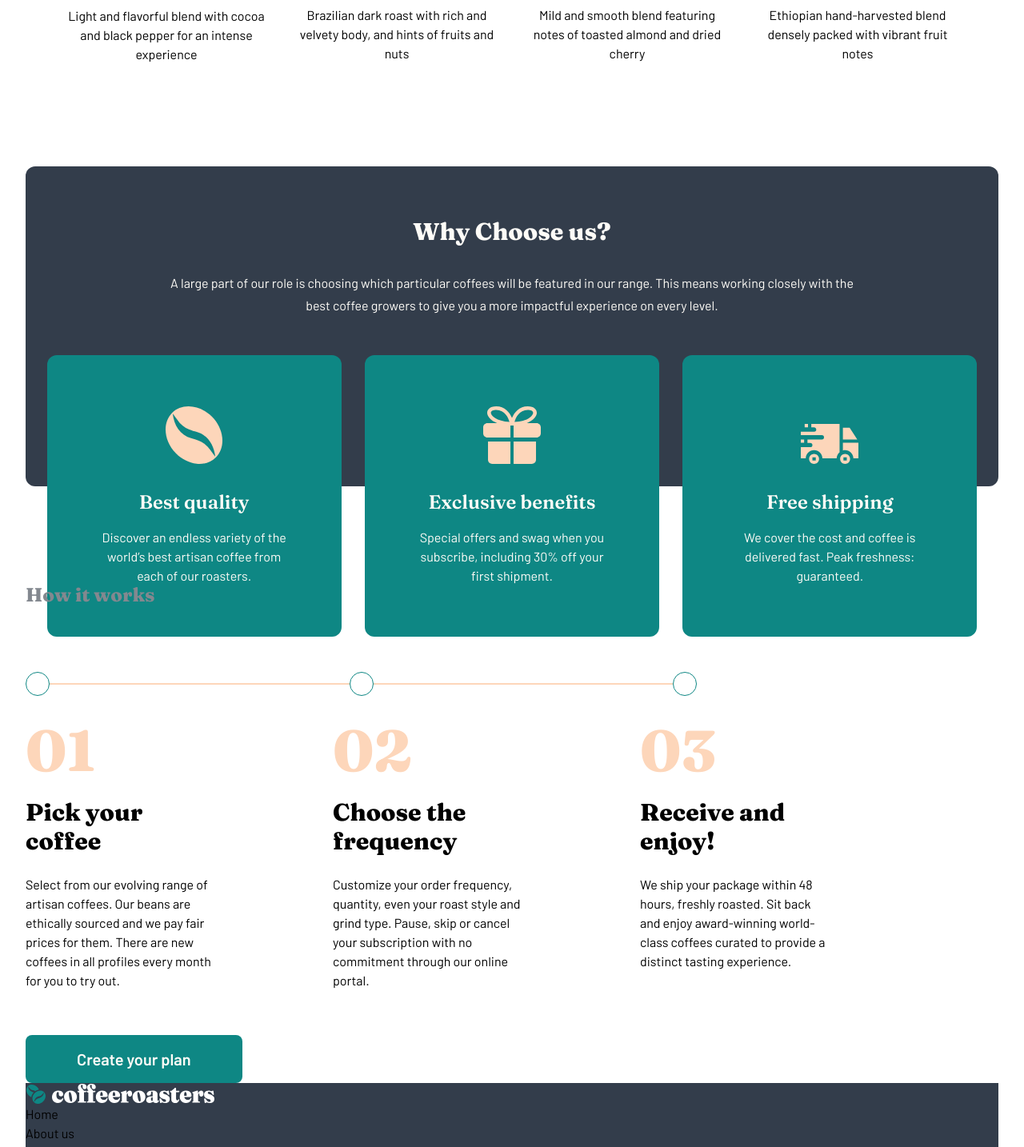
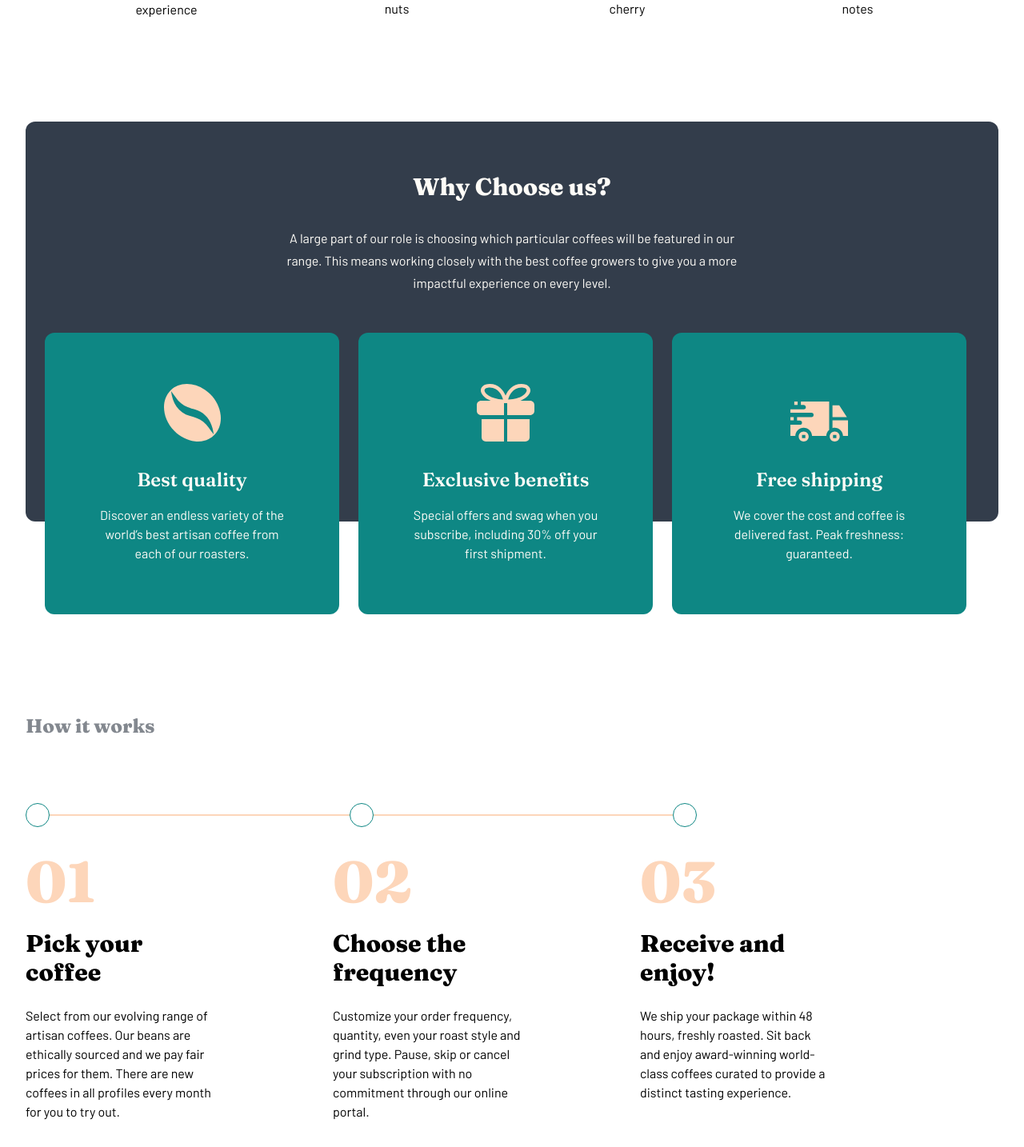
Before and after one commit to Mokalbari/coffee-roaster, a React (Vite) app: page / in a window 1280 px wide. Shown: the part 1348-2782 px from the top of the page at 80% size. Built offline with nearby package versions, Linux system fonts and the light colour scheme.

Commit message:
add responsive design on home page

```diff
--- a/src/components/ChooseUs.tsx
+++ b/src/components/ChooseUs.tsx
@@ -5,16 +5,16 @@ import { chooseUsTextContent } from "../lib/mappingArray"
 const ChooseUs = () => {
   return (
     <Container>
-      <section className="max-h-svh rounded-xl bg-neutral-black px-6 pt-16 text-center text-neutral-white sm:max-h-[50vh] sm:pb-16">
+      <section className="relative mb-[600px] min-h-[1000px] rounded-xl bg-neutral-black px-6 pt-16 text-center text-neutral-white sm:mb-96 sm:max-h-[50vh] sm:min-h-[500px] sm:pb-16 lg:mb-60">
         <h2 className="mb-4 font-serif text-2xl font-extrabold sm:mb-8 sm:text-3xl">
           Why Choose us?
         </h2>
-        <p className="mx-auto mb-8 leading-7 sm:mb-12 sm:max-w-[75%]">
+        <p className="mx-auto mb-8 leading-7 sm:mb-12 sm:w-1/2">
           A large part of our role is choosing which particular coffees will be
           featured in our range. This means working closely with the best coffee
           growers to give you a more impactful experience on every level.
         </p>
-        <div className="flex flex-col gap-6 lg:flex-row">
+        <div className="absolute flex flex-col gap-6 lg:flex-row">
           {chooseUsTextContent.map(item => (
             <ChooseUsCard
               key={item.id}
--- a/src/components/FooterNavigation.tsx
+++ b/src/components/FooterNavigation.tsx
@@ -4,11 +4,11 @@ import Container from "./Container"
 const FooterNavigation = () => {
   return (
     <Container>
-      <footer className="bg-neutral-black">
+      <footer className="mb-8 flex flex-col items-center bg-neutral-black text-center font-bold uppercase text-neutral-grey lg:flex-row">
         <svg
           width="237"
           height="27"
-          className="footer-navigation__logo"
+          className="mb-14 mt-14 sm:mb-8 lg:mx-20 lg:my-0"
           xmlns="http://www.w3.org/2000/svg"
         >
           <title>Coffee Roasters</title>
@@ -23,19 +23,19 @@ const FooterNavigation = () => {
             />
           </g>
         </svg>
-        <menu className="footer-navigation__menu">
+        <menu className="flex flex-col gap-6 sm:flex-row">
           {navBarLinks.map(item => (
-            <li className="footer-navigation__list-item" key={item.id}>
+            <li className="" key={item.id}>
               {item.link}
             </li>
           ))}
         </menu>
-        <div className="footer-navigation__social-container">
+        <div className="group my-14 flex gap-6 lg:my-8 lg:ml-auto lg:mr-20">
           <svg
             xmlns="http://www.w3.org/2000/svg"
             width="24"
             height="24"
-            className="footer-navigation__social-icon"
+            className="hover:bg-accent-secondary"
           >
             <title>Come visit us on Facebook</title>
             <path
@@ -47,7 +47,7 @@ const FooterNavigation = () => {
             xmlns="http://www.w3.org/2000/svg"
             width="24"
             height="20"
-            className="footer-navigation__social-icon"
+            className="hover:"
           >
             <title>Come visit us on Twitter</title>
             <path
--- a/src/components/NavigationBar.tsx
+++ b/src/components/NavigationBar.tsx
@@ -7,7 +7,7 @@ import coffeeBeans from "../assets/shared/desktop/logo.svg"
 const NavigationBar = () => {
   return (
     <Container>
-      <nav className="flex w-full items-center justify-between py-10 sm:mb-14">
+      <nav className="flex w-full items-center justify-between py-10">
         <img
           src={coffeeBeans}
           alt="Coffee Roasters"
--- a/src/components/Plan.tsx
+++ b/src/components/Plan.tsx
@@ -7,7 +7,7 @@ import Button from "./Button"
 const Plan = () => {
   return (
     <Container className="max-w-[95%]">
-      <section className="mt-[80vh] flex flex-col items-center sm:mt-[30vh] sm:items-start lg:mt-[15vh]">
+      <section className="mb-[15vh] flex flex-col items-center sm:items-start">
         <h2 className="mb-20 text-center font-serif text-2xl font-extrabold text-neutral-grey">
           How it works
         </h2>
```
